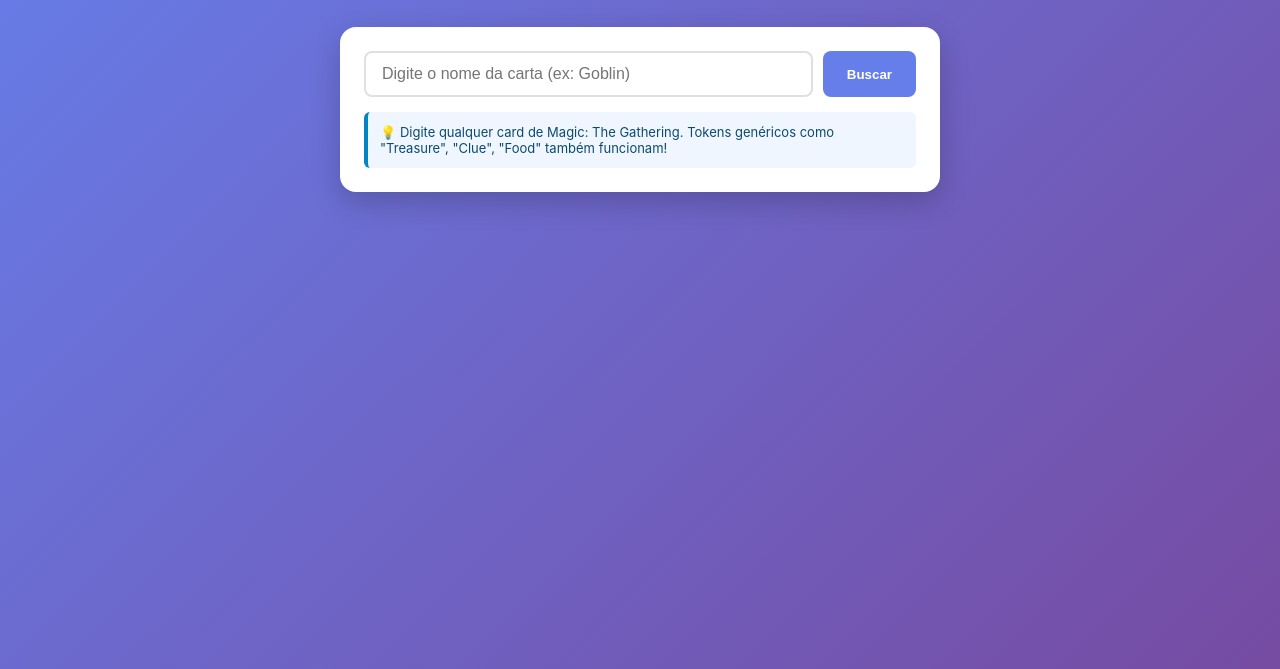
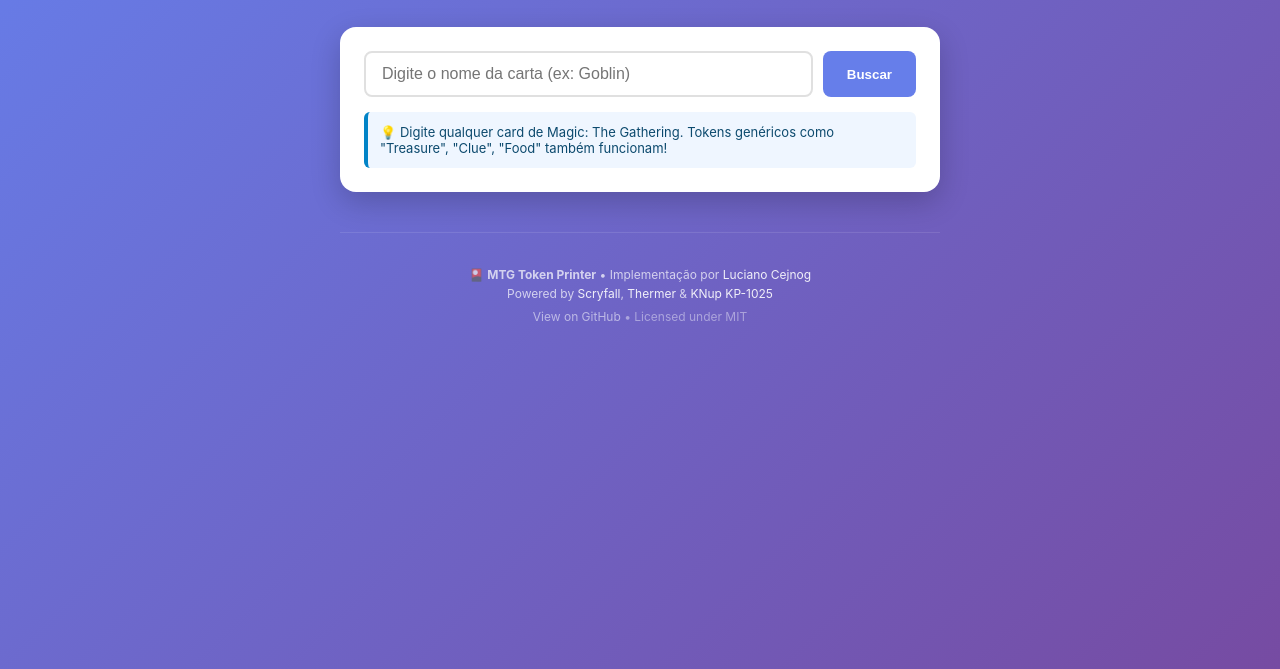
Before and after one commit to lucianowxc/mtg_token_printer, a plain HTML site: page index.html in a window 1280 px wide. Shown: the part 131-800 px from the top of the page. Drawn offline with Linux system fonts and the light colour scheme.

Commit message:
Add credits, license footer and MIT LICENSE file

```diff
--- a/index.html
+++ b/index.html
@@ -264,6 +264,29 @@
             background: #e8e8e8;
         }
 
+        .footer {
+            text-align: center;
+            padding: 30px 0 20px 0;
+            font-size: 12px;
+            color: rgba(255, 255, 255, 0.7);
+            border-top: 1px solid rgba(255, 255, 255, 0.1);
+            margin-top: 40px;
+        }
+
+        .footer a {
+            color: rgba(255, 255, 255, 0.9);
+            text-decoration: none;
+            transition: opacity 0.3s;
+        }
+
+        .footer a:hover {
+            opacity: 0.8;
+        }
+
+        .footer p {
+            margin: 4px 0;
+        }
+
         @media (max-width: 480px) {
             body {
                 padding: 15px;
@@ -369,6 +392,12 @@
         <div class="history-section" id="history-section" style="display: none;">
             <h3>📜 Histórico Recente</h3>
             <ul class="history-list" id="history-list"></ul>
+        </div>
+
+        <div class="footer">
+            <p>🎴 <strong>MTG Token Printer</strong> • Implementação por <a href="https://github.com/lucianowxc" target="_blank">Luciano Cejnog</a></p>
+            <p>Powered by <a href="https://scryfall.com" target="_blank">Scryfall</a>, <a href="https://www.thermerapp.com/" target="_blank">Thermer</a> & <a href="https://knup.com.br/produto/kp-1025/" target="_blank">KNup KP-1025</a></p>
+            <p style="margin-top: 8px; opacity: 0.6;"><a href="https://github.com/lucianowxc/mtg_token_printer" target="_blank">View on GitHub</a> • Licensed under MIT</p>
         </div>
     </div>
 
```
Also changed, not shown: momir.html (+29 -0 lines), 1 other file.
